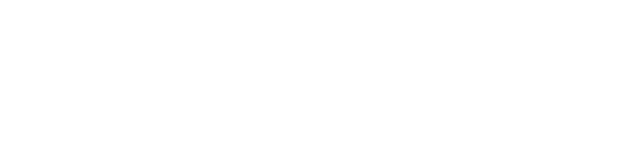
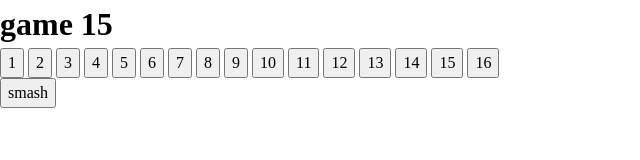
Before and after one commit to Andriikryl/Magic-fifteen, a plain HTML site: page index.html in a window 1280 px wide. Shown: the whole page, without its empty margins (0-640 px from the left). Drawn offline with Linux system fonts and the light colour scheme.

Commit message:
feat[html]

```diff
--- a/index.html
+++ b/index.html
@@ -8,8 +8,28 @@
     <link rel="stylesheet" href="style.css">
 </head>
 <body>
-
-
+    <div class="page">
+        <h1>game 15</h1>
+        <div class="fifteen">
+            <button class="item">1</button>
+            <button class="item">2</button>
+            <button class="item">3</button>
+            <button class="item">4</button>
+            <button class="item">5</button>
+            <button class="item">6</button>
+            <button class="item">7</button>
+            <button class="item">8</button>
+            <button class="item">9</button>
+            <button class="item">10</button>
+            <button class="item">11</button>
+            <button class="item">12</button>
+            <button class="item">13</button>
+            <button class="item">14</button>
+            <button class="item">15</button>
+            <button class="item">16</button>
+        </div>
+        <button class="button">smash</button>
+    </div>
 
 
 
--- a/style.css
+++ b/style.css
@@ -25,3 +25,7 @@
   #root, #__next {
     isolation: isolate;
   }
+
+  .page{
+
+  }
```
